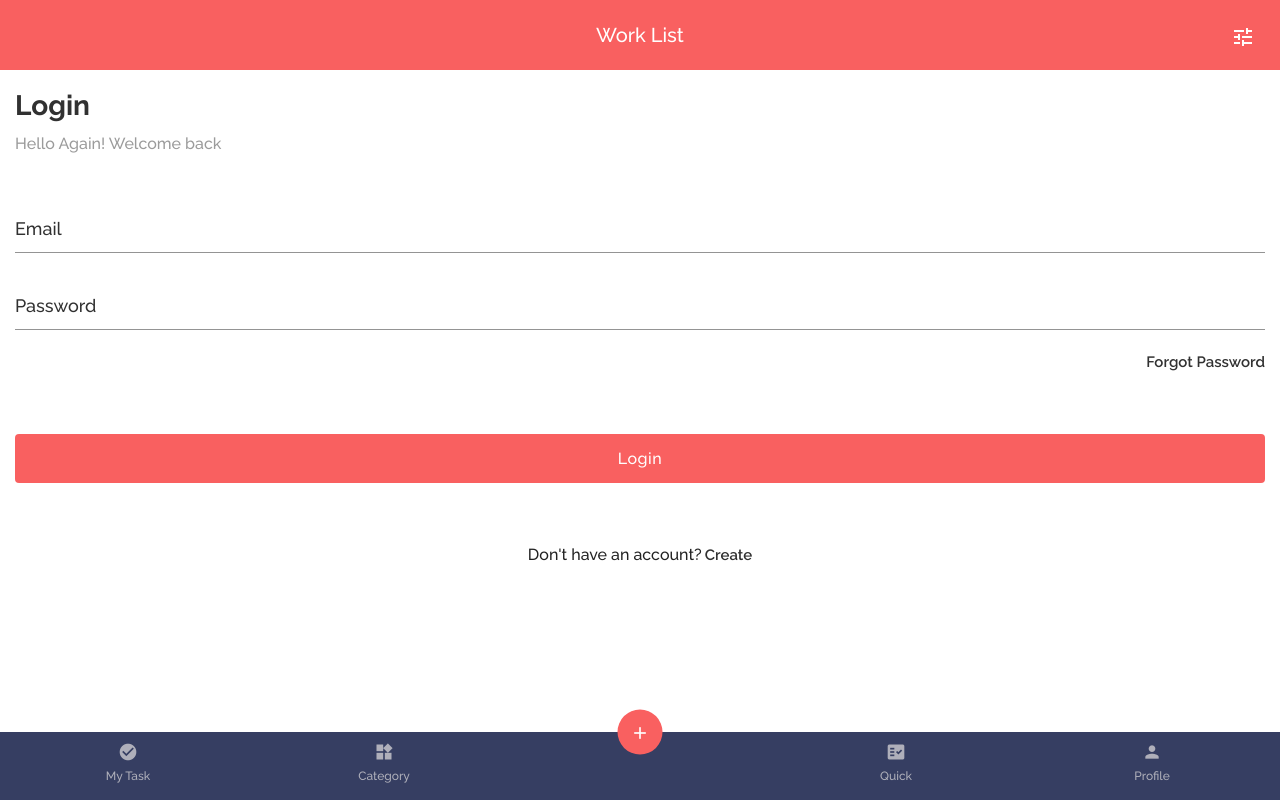
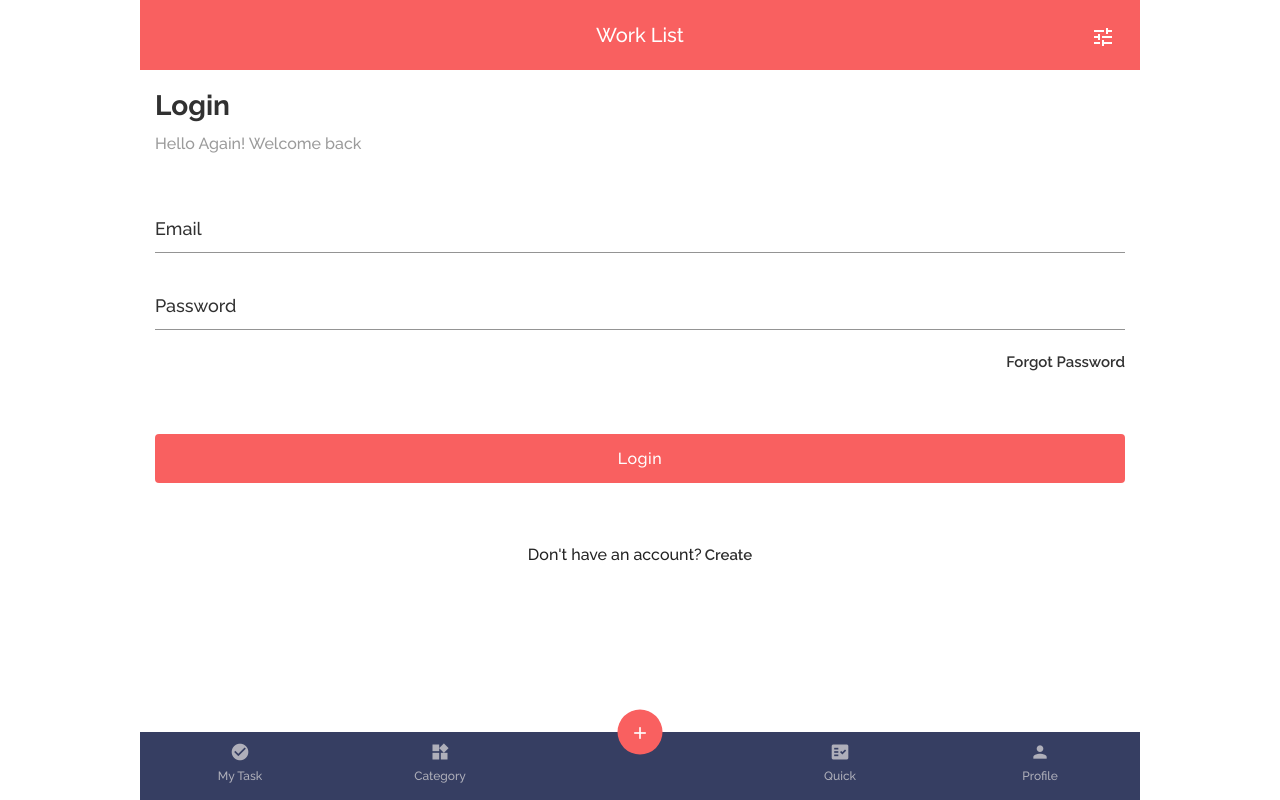
Before and after one commit to usmanshaikh/2Do, a React (Create React App) app in the folder client/2do/: page /auth/login in a window 1280 px wide. Built offline with nearby package versions, Linux system fonts and the light colour scheme.

Commit message:
Desktop view max-width 1000px set

```diff
--- a/client/2do/src/App.scss
+++ b/client/2do/src/App.scss
@@ -17,6 +17,10 @@ body {
   padding-top: 70px;
 }
 
+.App {
+  @include maxFixedWidth($noFixed: true);
+}
+
 .fluidImg {
   @include imgFluid();
 }
--- a/client/2do/src/assets/scss/mixin_variables.scss
+++ b/client/2do/src/assets/scss/mixin_variables.scss
@@ -153,6 +153,16 @@
   overflow: hidden;
 }
 
+@mixin maxFixedWidth($noFixed: false) {
+  width: 100%;
+  margin: 0 auto;
+  position: fixed;
+  max-width: 1000px;
+  @if $noFixed {
+    position: static;
+  }
+}
+
 $media-small: "only screen and (max-width: 767px)";
 
 $black: #000000;
--- a/client/2do/src/components/Header/Header.module.scss
+++ b/client/2do/src/components/Header/Header.module.scss
@@ -2,11 +2,10 @@
 
 .headerComponentWrapper {
   top: 0;
-  width: 100%;
   z-index: 100;
   height: 70px;
   padding: 20px;
-  position: fixed;
+  @include maxFixedWidth();
   margin-bottom: -1px;
   background-color: $red;
   .titleBox {
--- a/client/2do/src/components/Menu/Menu.scss
+++ b/client/2do/src/components/Menu/Menu.scss
@@ -2,8 +2,7 @@
 
 .menuComponentWrapper {
   bottom: 0;
-  width: 100%;
-  position: fixed;
+  @include maxFixedWidth();
   background-color: #363e62;
   .flexContainer {
     position: relative;
--- a/client/2do/src/pages/MyTask/MyTask.scss
+++ b/client/2do/src/pages/MyTask/MyTask.scss
@@ -5,8 +5,7 @@
   .tabWrapper {
     .tabHeaderbox {
       top: 69px;
-      width: 100%;
-      position: fixed;
+      @include maxFixedWidth();
       background-color: $red;
       button {
         color: $white;
```
